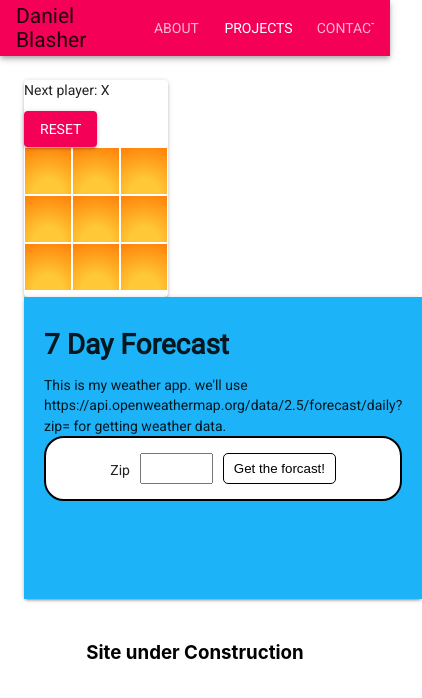
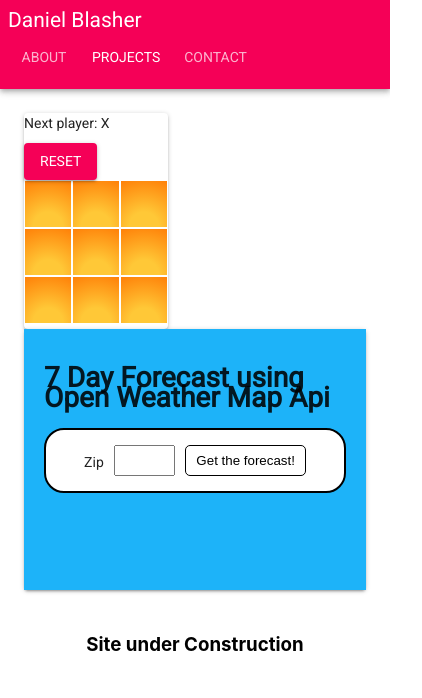
Before and after one commit to dblasher/Portfolio, a React (Create React App) app: page / in a window 390 px wide. Both pictures are taken after a click on the tab "PROJECTS". Shown: the top 698 px of the page, 422 px wide, since content can reach past the window. Built offline with nearby package versions, Linux system fonts and the light colour scheme.

Commit message:
added breakpoint to fix  nav spacing on mobile

```diff
--- a/public/index.html
+++ b/public/index.html
@@ -3,8 +3,8 @@
   <head>
     <meta charset="utf-8">
     <link rel="shortcut icon" href="%PUBLIC_URL%/dtb.ico">
-    <meta name="viewport" content="width=device-width, initial-scale=1, shrink-to-fit=no">
-    <meta name="theme-color" content="#000000">
+    <meta name="viewport" content="width=device-width, initial-scale=1, user-scalable=0, maximum-scale=1, minimum-scale=1"/>
+
     <!--
       manifest.json provides metadata used when your web app is added to the
       homescreen on Android. See https://developers.google.com/web/fundamentals/engage-and-retain/web-app-manifest/
--- a/src/App.js
+++ b/src/App.js
@@ -1,24 +1,20 @@
 import React, { Component } from 'react';
 import PropTypes from 'prop-types';
-import { AppBar, Toolbar, Typography, Button,  Tabs, Tab } from '@material-ui/core';
+import { AppBar, Toolbar, Typography, Button,  Tabs, Tab, withStyles } from '@material-ui/core';
 import { NavBar, Footer } from './layouts';
 import './App.css';
 import Intro from './layouts/Intro';
 import About from './layouts/About';
 import Projects from './projects';
 
-const styles = {
+const styles = theme => ({
   root: {
-    flexGrow: 1,
+    padding: theme.spacing.unit,
+    [theme.breakpoints.down('xs')]: {
+      display: "grid",
+    },
   },
-  flex: {
-    flex: 1,
-  },
-  menuButton: {
-    marginLeft: -12,
-    marginRight: 20,
-  },
-};
+});
 
 function TabContainer(props) {
   return (
@@ -42,15 +38,15 @@ handleChange = (event, value) => {
 };
   //---begin render---
   render() {
-
+    const { classes } = this.props;
     const { value } = this.state;
     return (
       <div className="App">
 
-        <div style={{ flexGrow: 2 }}>
-          <AppBar position="static" color="secondary">
-            <Toolbar>
-              <Typography variant="title" color="textPrimary">
+        <div style={{ flexGrow: 2}}>
+          <AppBar position="static" color="secondary" style={{display:"grid"}}>
+            <Toolbar className={classes.root}>
+              <Typography variant="title" color="inherit">
                 Daniel Blasher
                 </Typography>
               <Tabs value={value} onChange={this.handleChange}>
@@ -72,4 +68,4 @@ handleChange = (event, value) => {
 
 }
 
-export default App;
+export default withStyles(styles)(App);
--- a/src/projects/weather/Weather.js
+++ b/src/projects/weather/Weather.js
@@ -45,8 +45,7 @@ class Weather extends Component {
         return (
             <Paper>
                 <div className="weatherbody">
-                <h1> 7 Day Forecast</h1>
-                    This is my weather app. we'll use {this.url} for getting weather data.
+                <h1> 7 Day Forecast using Open Weather Map Api</h1>
        <ZipForm onSubmit={this.onFormSubmit} />
                     <WeatherList days={this.state.dates} city={this.state.city.name} onDayClick={this.onDayClick} />
                     {day}
--- a/src/projects/weather/ZipForm.js
+++ b/src/projects/weather/ZipForm.js
@@ -32,7 +32,7 @@ class ZipForm extends Component {
                         <input onInput = {this.InputUpdated} className="form-control" type=" input" id="zipcode"
                          name="zipcode" value={this.state.zipcode} required
                         />
-                        <button type="submit" className="btn btn-success"> Get the forcast!</button>
+                        <button type="submit" className="btn btn-success"> Get the forecast!</button>
                     </div>
                 </form>
             </div>)
```
